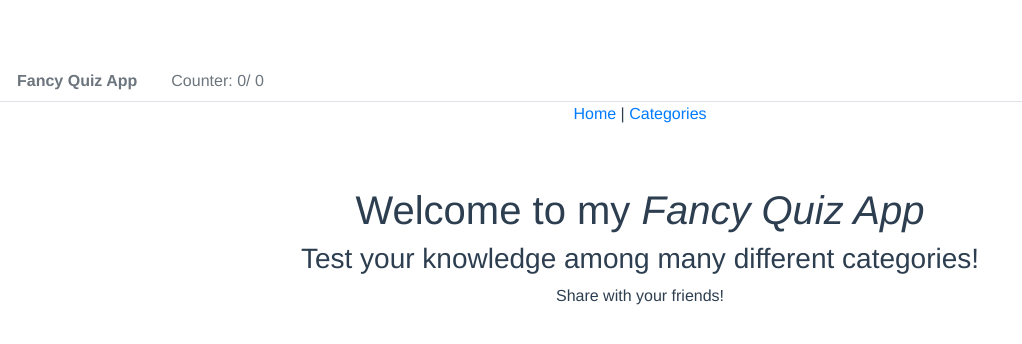
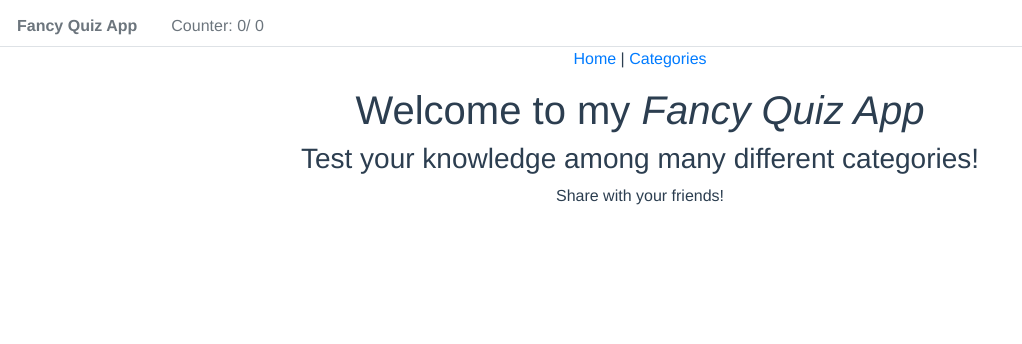
Before and after one commit to RichardsonWTR/vue-quiz, a Vue app: page / in a window 1280 px wide. Shown: the top 344 px of the page, without its empty margins (0-1022 px from the left). Built offline with nearby package versions, Linux system fonts and the light colour scheme.

Commit message:
Styling..

```diff
--- a/src/App.vue
+++ b/src/App.vue
@@ -30,7 +30,7 @@ export default{
   -moz-osx-font-smoothing: grayscale;
   text-align: center;
   color: #2c3e50;
-  margin-top: 60px;
+  margin-top: 5px;
 }
 #app-container{
   margin-top: 15px;
```
